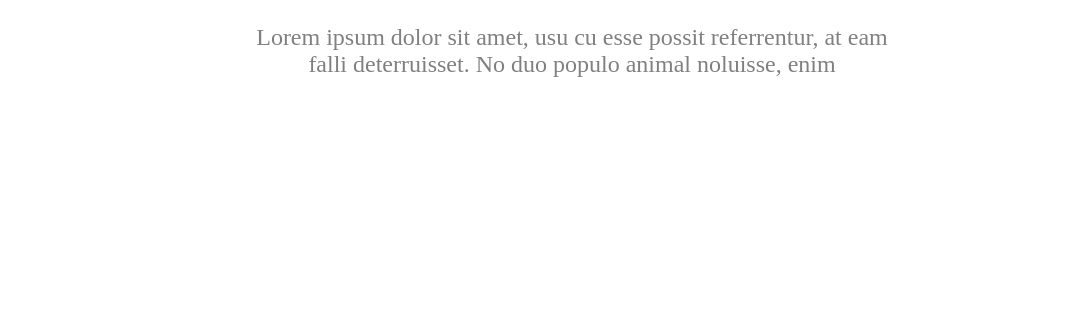
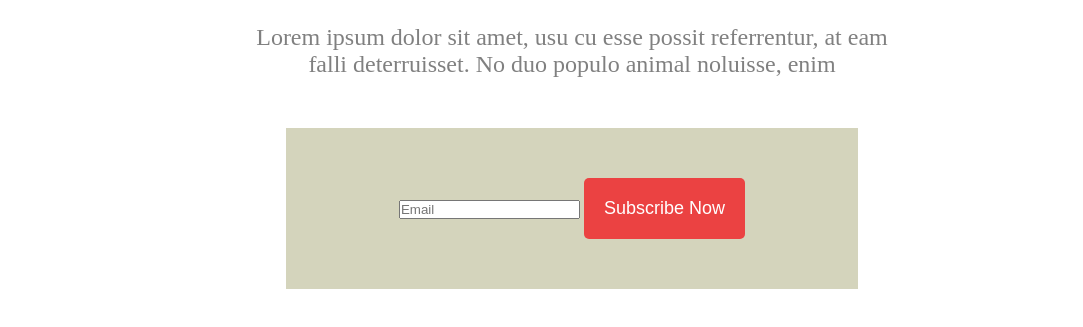
Before and after one commit to snayeemu/donate_today, a plain HTML site: page index.html in a window 1280 px wide. Shown: the part 3400-3727 px from the top of the page, without its empty margins (68-1151 px from the left). Before the commit the page ends 3478 px from the top, so only its background shows below. Drawn offline with Linux system fonts and the light colour scheme.

Commit message:
main complete

```diff
--- a/index.html
+++ b/index.html
@@ -108,6 +108,12 @@
             <p class="donateDescription">Lorem ipsum dolor sit amet, usu cu esse possit referrentur, at eam falli
                 deterruisset. No duo populo animal noluisse, enim</p>
         </section>
+        <section class="form">
+            <form action="">
+                <input type="email" name="" id="" placeholder="Email">
+                <button class="headerButton">Subscribe Now</button>
+            </form>
+        </section>
     </main>
     <footer>
 
--- a/style/style.css
+++ b/style/style.css
@@ -156,3 +156,14 @@
     margin-right: 0;
     margin-left: 50px;
 }
+.form{
+    display: flex;
+    justify-content: center;
+    margin-top: 50px;
+    margin-bottom: 50px;
+}
+.form > form{
+    background-color: #91915463;
+    padding: 50px 113px;
+
+}
```
